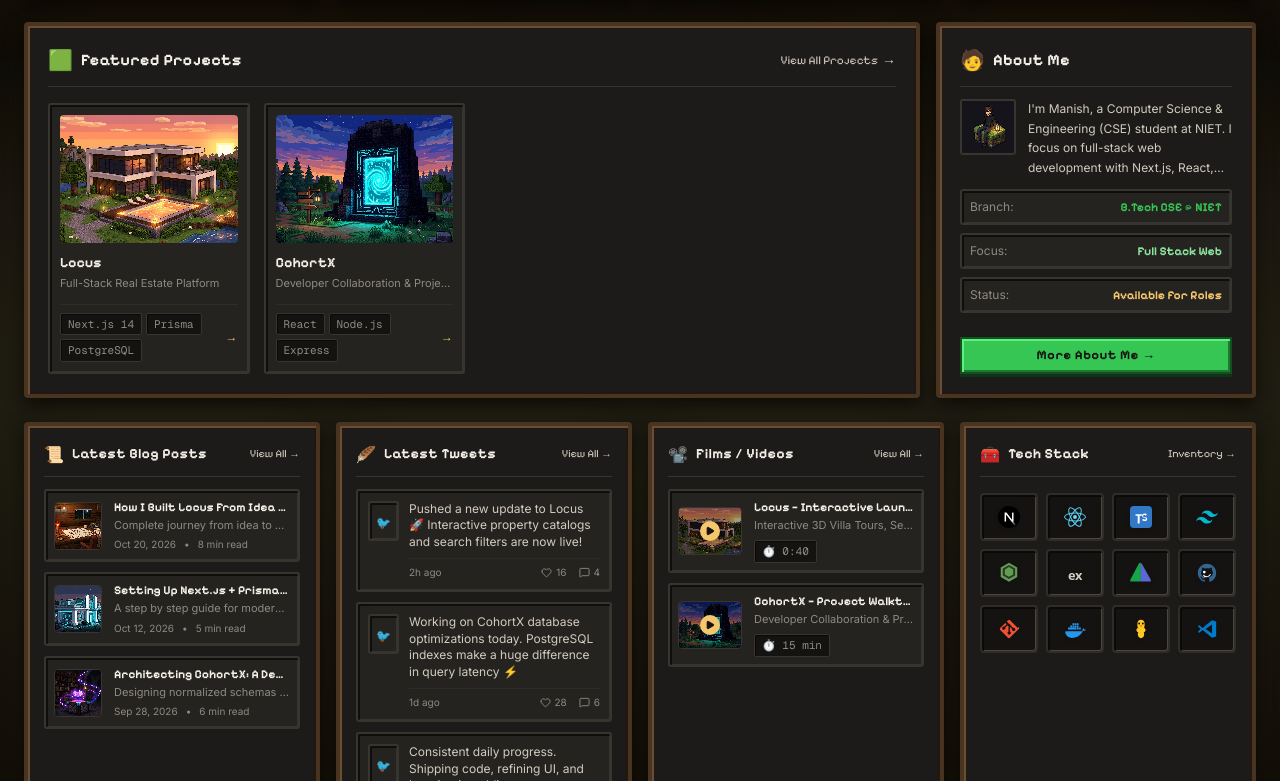
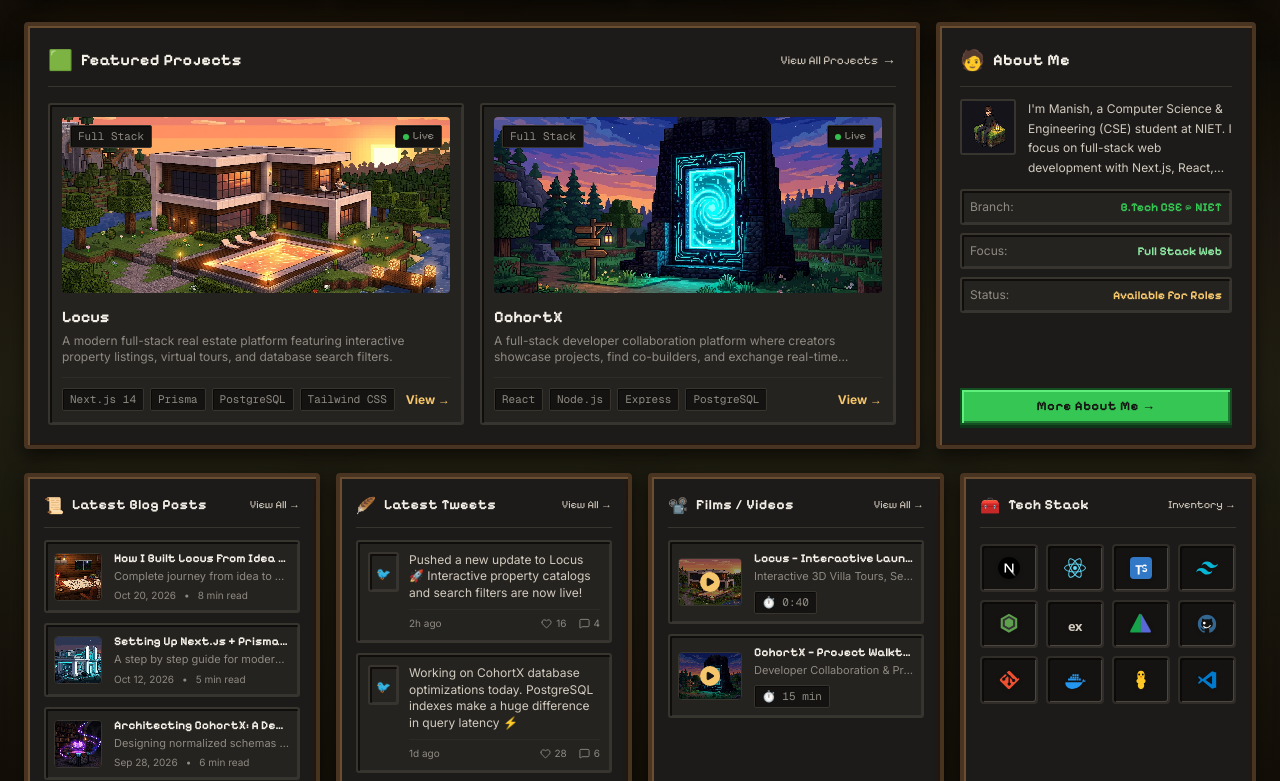
Before and after one commit to manish-3d/protfolio-manish, a Next.js app: page / in a window 1280 px wide. Shown: the part 739-1520 px from the top of the page. Built offline with nearby package versions, Linux system fonts and the light colour scheme.

Commit message:
feat(home): update featured projects card component with live production Vercel deployment URLs

```diff
--- a/src/components/home/FeaturedProjects.tsx
+++ b/src/components/home/FeaturedProjects.tsx
@@ -29,47 +29,56 @@ export default function FeaturedProjects() {
         </Link>
       </div>
 
-      {/* 4 Cards Grid */}
-      <div className="grid grid-cols-1 sm:grid-cols-2 xl:grid-cols-4 gap-3.5">
+      {/* 2 Flagship Full-Stack Cards Grid */}
+      <div className="grid grid-cols-1 sm:grid-cols-2 gap-4">
         {featured.map((project) => (
           <Link
             key={project.slug}
             href={`/projects/${project.slug}`}
             onClick={() => sound.playWoodClick()}
             onMouseEnter={() => sound.playItemPop()}
-            className="mc-card-inset p-2.5 bg-[#252320] hover:bg-[#2e2a25] border-2 border-[#38342e] hover:border-[#36C653] transition-all duration-150 flex flex-col justify-between group rounded"
+            className="mc-card-inset p-3 bg-[#252320] hover:bg-[#2e2a25] border-2 border-[#38342e] hover:border-[#36C653] transition-all duration-150 flex flex-col justify-between group rounded"
           >
             <div>
               {/* Cover Image */}
-              <div className="relative w-full h-32 rounded overflow-hidden bg-[#141312] mb-2.5">
+              <div className="relative w-full h-40 sm:h-44 rounded overflow-hidden bg-[#141312] mb-3">
                 <Image
                   src={project.coverImage}
                   alt={project.title}
                   fill
                   className="object-cover object-center group-hover:scale-105 transition-transform duration-200 pixelated"
                 />
+                <span className="absolute top-2 left-2 mc-tag text-[10px] bg-[#141312]/90 border border-[#36C653] text-[#8DE6A0]">
+                  Full Stack
+                </span>
+                {project.liveUrl && (
+                  <span className="absolute top-2 right-2 mc-tag text-[10px] bg-[#141312]/90 border border-[#36C653]/60 text-[#36C653] flex items-center gap-1 font-pixel">
+                    <span className="inline-block w-1.5 h-1.5 rounded-full bg-[#36C653] animate-pulse" />
+                    Live
+                  </span>
+                )}
               </div>
 
               {/* Title & Subtitle */}
-              <h3 className="font-pixel text-sm text-[#F4F0E8] font-bold group-hover:text-[#8DE6A0] transition-colors truncate">
+              <h3 className="font-pixel text-base text-[#F4F0E8] font-bold group-hover:text-[#8DE6A0] transition-colors truncate">
                 {project.title}
               </h3>
-              <p className="text-[11px] text-[#8E8A82] line-clamp-1 mt-0.5">
-                {project.tagline}
+              <p className="text-xs text-[#8E8A82] line-clamp-2 mt-1">
+                {project.description}
               </p>
             </div>
 
             {/* Tags & Action Arrow */}
-            <div className="mt-3 pt-2 border-t border-[#38342e]/60 flex items-center justify-between">
-              <div className="flex flex-wrap gap-1">
-                {project.tags.slice(0, 3).map((tag) => (
-                  <span key={tag} className="mc-tag text-[10px] py-0 px-1.5">
+            <div className="mt-3 pt-2.5 border-t border-[#38342e]/60 flex items-center justify-between">
+              <div className="flex flex-wrap gap-1.5">
+                {project.tags.slice(0, 4).map((tag) => (
+                  <span key={tag} className="mc-tag text-[10px] py-0.5 px-2">
                     {tag}
                   </span>
                 ))}
               </div>
-              <span className="text-[#F5C66B] font-bold text-xs group-hover:translate-x-0.5 transition-transform">
-                &rarr;
+              <span className="text-[#F5C66B] font-bold text-xs group-hover:translate-x-1 transition-transform">
+                View &rarr;
               </span>
             </div>
           </Link>
```
